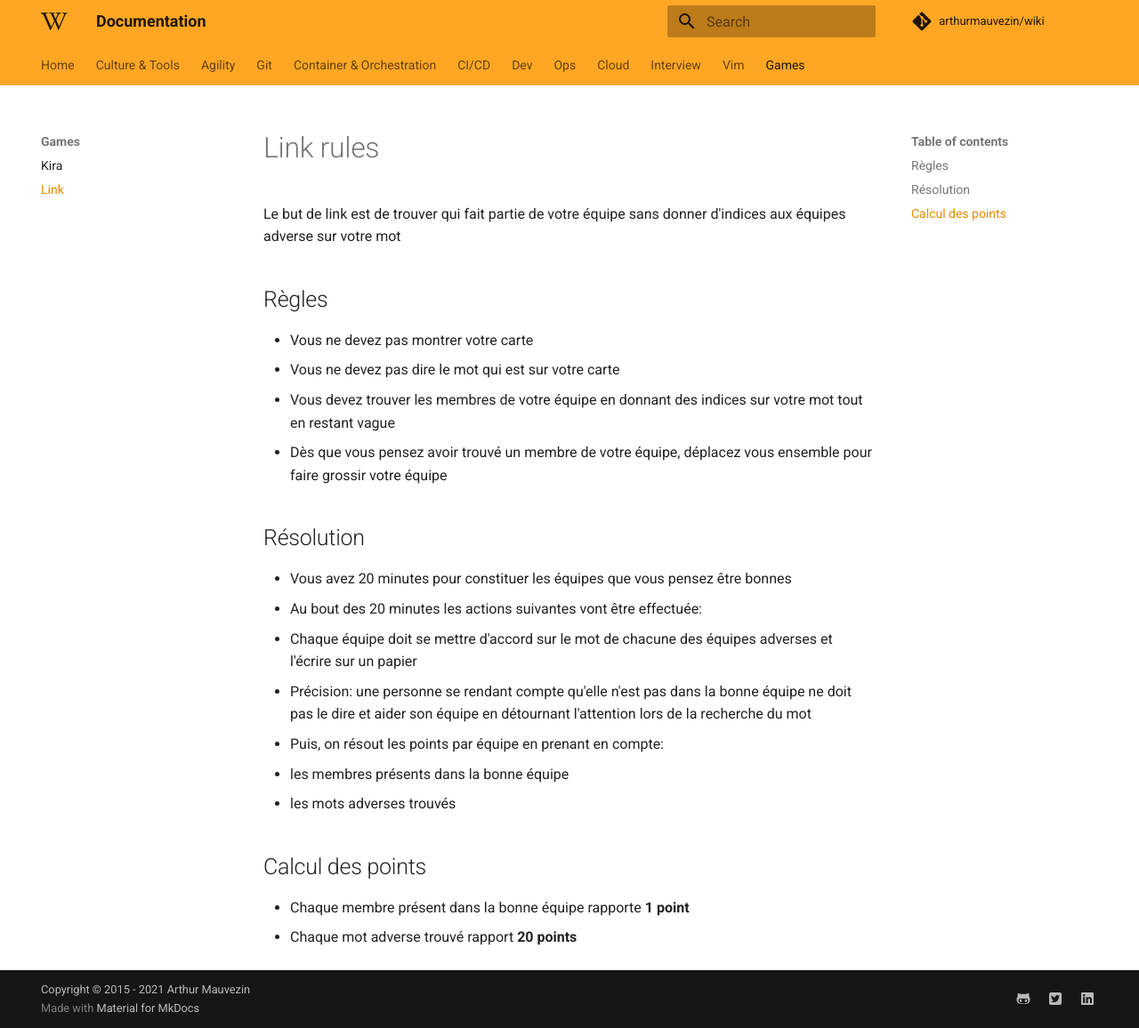
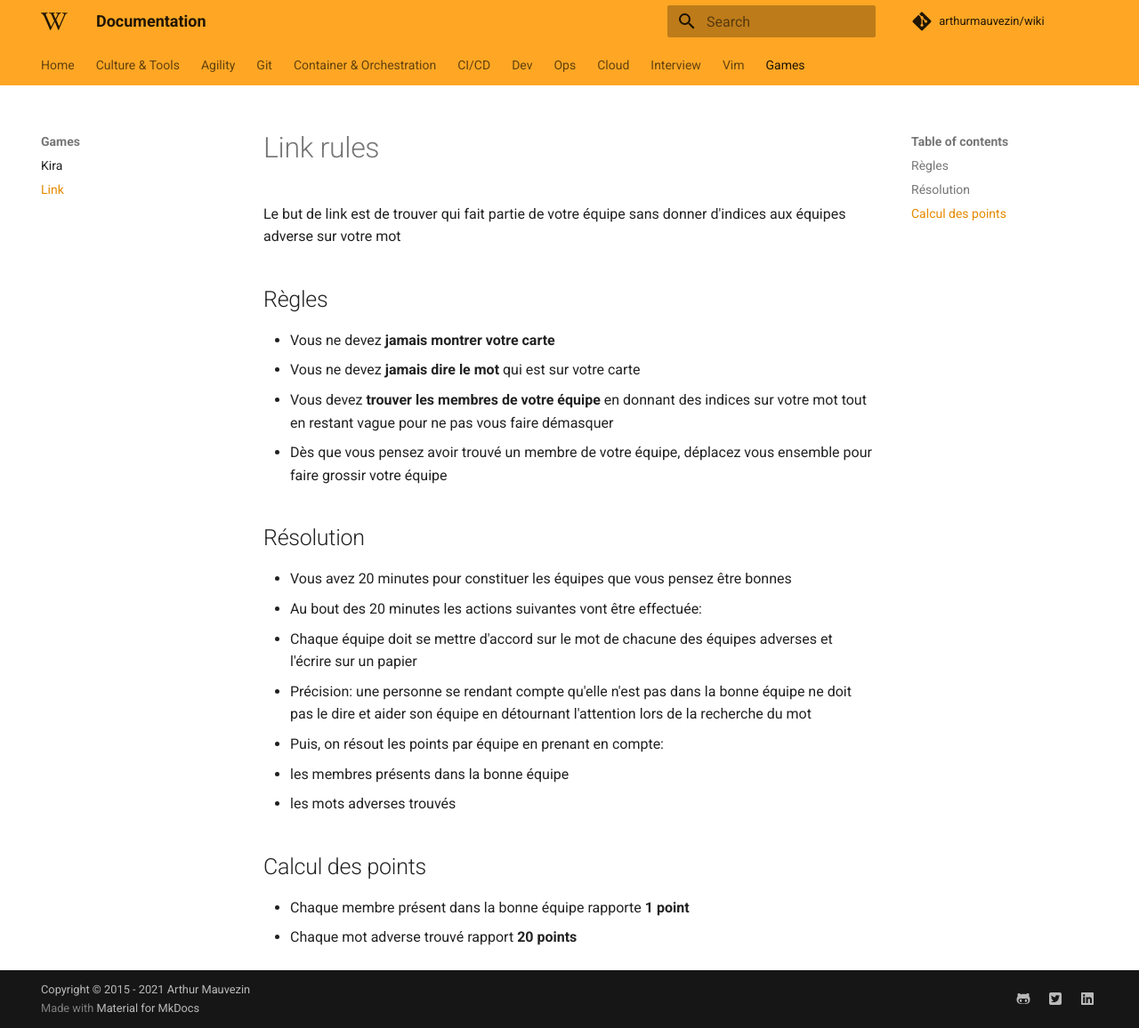
Before and after one commit to arthurmauvezin/wiki, an MkDocs documentation site: the page built from docs/games/link.md, in a window 1280 px wide and 1156 px high. Shown: the whole window at 89% size. Built offline with MkDocs 1.6.1 and Material for MkDocs 9.7.7, drawn with Linux system fonts in a browser that asks for light colours; comment, search, counter and statistics services are not loaded.

Commit message:
Update game doc and mkdocs dependencies

```diff
--- a/docs/games/link.md
+++ b/docs/games/link.md
@@ -4,9 +4,9 @@ Le but de link est de trouver qui fait partie de votre équipe sans donner d'ind
 
 ## Règles
 
-* Vous ne devez pas montrer votre carte
-* Vous ne devez pas dire le mot qui est sur votre carte
-* Vous devez trouver les membres de votre équipe en donnant des indices sur votre mot tout en restant vague
+* Vous ne devez **jamais montrer votre carte**
+* Vous ne devez **jamais dire le mot** qui est sur votre carte
+* Vous devez **trouver les membres de votre équipe** en donnant des indices sur votre mot tout en restant vague pour ne pas vous faire démasquer
 * Dès que vous pensez avoir trouvé un membre de votre équipe, déplacez vous ensemble pour faire grossir votre équipe
 
 ## Résolution
--- a/requirements.txt
+++ b/requirements.txt
@@ -1,3 +1,3 @@
-mkdocs==1.1.2
-mkdocs-material==6.2.4
+mkdocs==1.3.1
+mkdocs-material==7.0.0
 Pygments>=2.7.4
```
Also changed, not shown: docs/games/kira.md (+1 -2 lines).
